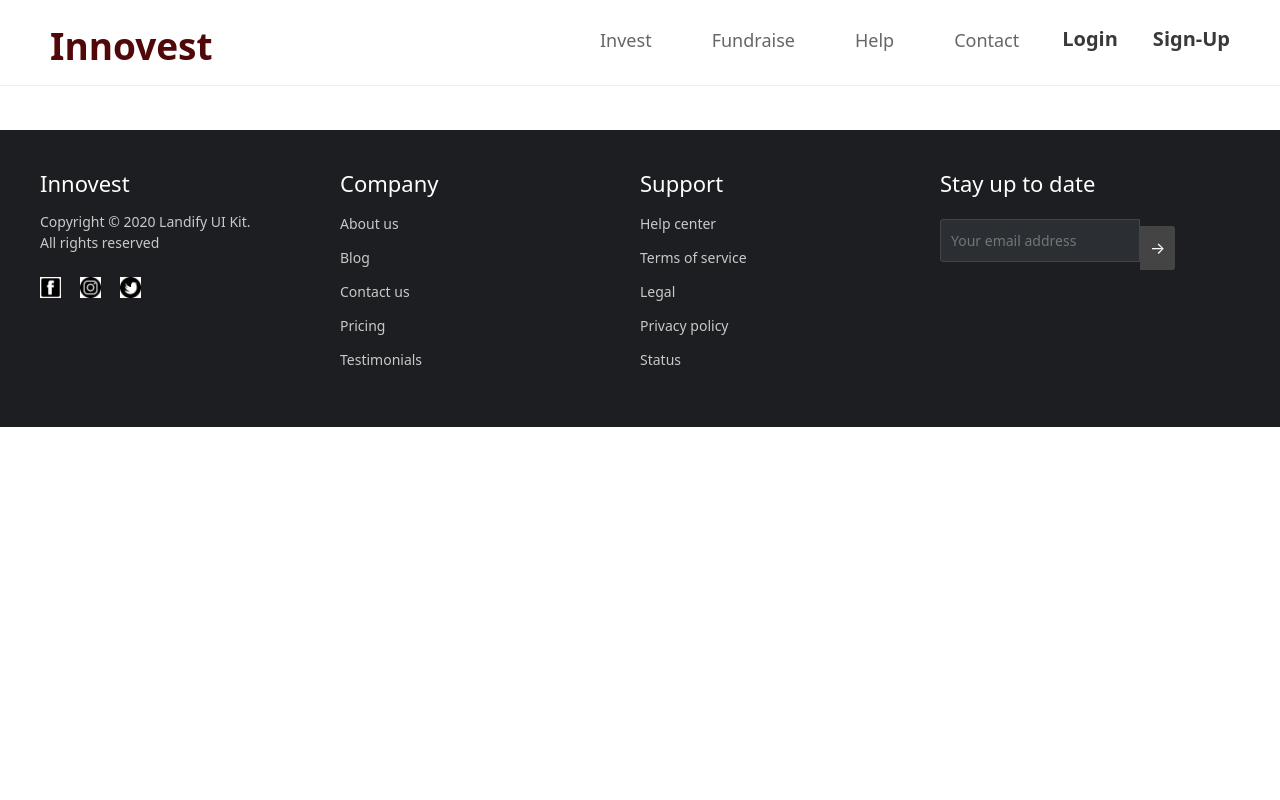
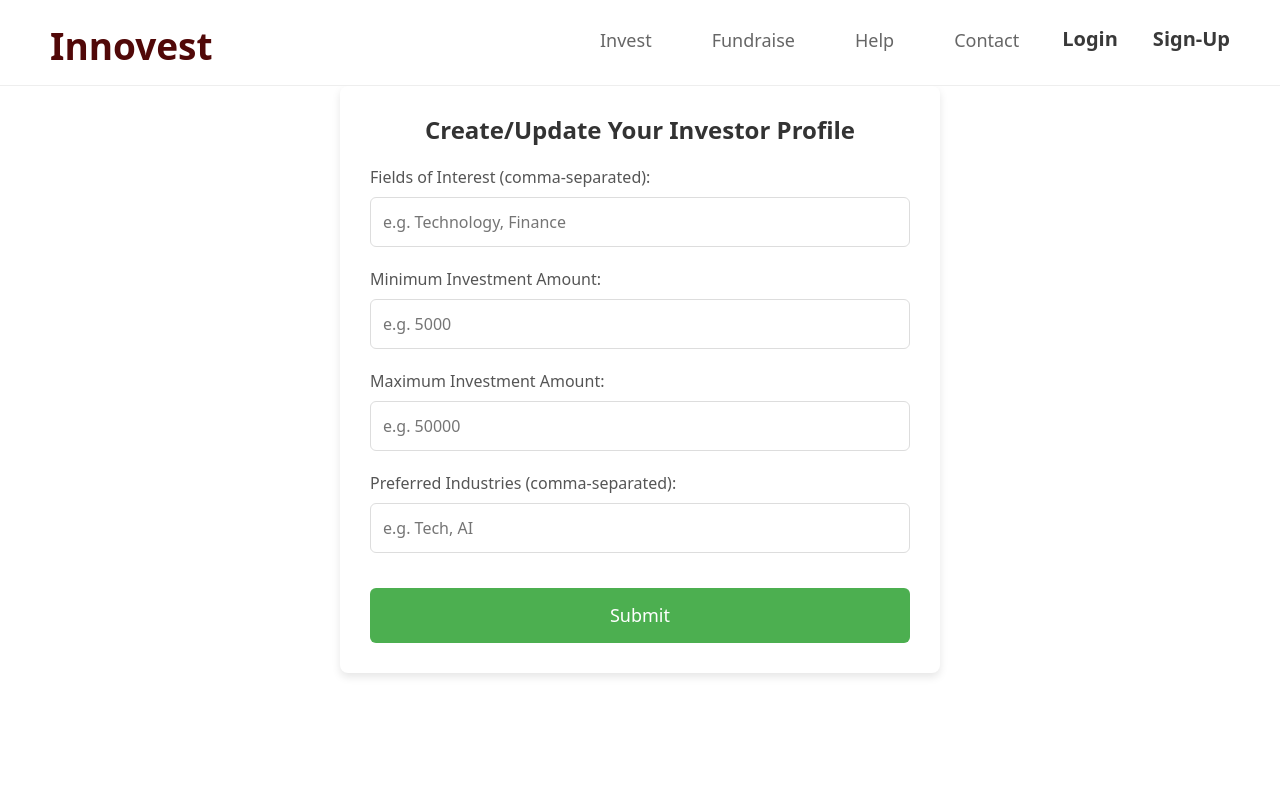
Before and after one commit to kazi-kamruddin/Innovest, a React (Vite) app in the folder frontEnd/: page /investor-info-submit in a window 1280 px wide. Shown: the top 800 px of the page. Built offline with nearby package versions, Linux system fonts and the light colour scheme.

Commit message:
Fixes #27: now users can register as investor

```diff
--- a/frontEnd/package.json
+++ b/frontEnd/package.json
@@ -14,7 +14,8 @@
     "bootstrap": "^5.3.3",
     "react": "^18.3.1",
     "react-dom": "^18.3.1",
-    "react-router-dom": "^6.29.0"
+    "react-router-dom": "^6.29.0",
+    "react-toastify": "^11.0.5"
   },
   "devDependencies": {
     "@eslint/js": "^9.17.0",
--- a/frontEnd/src/App.jsx
+++ b/frontEnd/src/App.jsx
@@ -11,6 +11,7 @@ import InvestorProfile from "./pages/InvestorProfile";
 import Allpitches from "./pages/all_pitches";
 import MoreAllPitches from './pages/more_all_pitches';
 import AboutUs from "./pages/aboutUs";
+import InvestorInfoSubmit from "./pages/investorInfoSubmit.jsx";
 
 
 import Navbar from "./components/Navbar";
@@ -38,6 +39,7 @@ function App() {
           {/* <Route path="/dashboard" element={<Dashboard />} /> */}
           <Route path="/dashboard" element={user ? <Dashboard /> : <Navigate to={"/login"} />} />
           <Route path="/investor-profile" element={<InvestorProfile />} />
+          <Route path="/investor-info-submit" element={<InvestorInfoSubmit />} />
           <Route path="/editProfile" element={<EditProfile />} />
           <Route path="/all-pitches" element={<Allpitches />} />
           <Route path="/all-pitches/:id" element={<MoreAllPitches />} />
--- /dev/null
+++ b/frontEnd/src/pages/investorInfoSubmit.jsx
@@ -0,0 +1,118 @@
+import React, { useState } from 'react';
+import { useAuthContext } from '../hooks/useAuthContext';
+import { useNavigate } from 'react-router-dom';
+import { ToastContainer, toast } from 'react-toastify';
+import 'react-toastify/dist/ReactToastify.css';
+import '../styles/investorInfoSubmit.css';
+
+const InvestorInfoSubmit = () => {
+    const [fieldsOfInterest, setFieldsOfInterest] = useState('');
+    const [investmentRangeMin, setInvestmentRangeMin] = useState('');
+    const [investmentRangeMax, setInvestmentRangeMax] = useState('');
+    const [preferredIndustries, setPreferredIndustries] = useState('');
+
+    const { user } = useAuthContext();
+    const navigate = useNavigate();
+
+    const handleSubmit = async (e) => {
+        e.preventDefault();
+
+        if (!user) {
+            toast.error('You must be logged in to submit your investor profile');
+            return;
+        }
+
+        const data = {
+            user_id: user.id,
+            fields_of_interest: fieldsOfInterest,
+            investment_range_min: investmentRangeMin,
+            investment_range_max: investmentRangeMax,
+            preferred_industries: preferredIndustries,
+        };
+
+        try {
+            const response = await fetch('http://127.0.0.1:8000/api/investor-info', {
+                method: 'POST',
+                headers: {
+                    'Content-Type': 'application/json',
+                    'Authorization': `Bearer ${localStorage.getItem('token')}`,
+                },
+                body: JSON.stringify(data),
+            });
+
+            if (response.status === 201) {
+                toast.success('Investor profile created/updated successfully');
+                setTimeout(() => {
+                    navigate('/dashboard');
+                }, 2300);
+            } else {
+                const errorData = await response.json();
+                throw new Error(errorData.message || 'Error submitting profile');
+            }
+        } catch (error) {
+            console.error('Error submitting investor profile:', error);
+            toast.error('There was an error submitting your profile');
+        }
+    };
+
+    return (
+        <div className="investor-profile-form-container">
+            <h2 className="investor-profile-form-heading">Create/Update Your Investor Profile</h2>
+            <form onSubmit={handleSubmit} className="investor-profile-form">
+                <div className="investor-profile-form-group">
+                    <label htmlFor="fields_of_interest" className="investor-profile-form-label">Fields of Interest (comma-separated):</label>
+                    <input
+                        type="text"
+                        id="fields_of_interest"
+                        value={fieldsOfInterest}
+                        onChange={(e) => setFieldsOfInterest(e.target.value)}
+                        placeholder="e.g. Technology, Finance"
+                        className="investor-profile-form-input"
+                    />
+                </div>
+
+                <div className="investor-profile-form-group">
+                    <label htmlFor="investment_range_min" className="investor-profile-form-label">Minimum Investment Amount:</label>
+                    <input
+                        type="number"
+                        id="investment_range_min"
+                        value={investmentRangeMin}
+                        onChange={(e) => setInvestmentRangeMin(e.target.value)}
+                        placeholder="e.g. 5000"
+                        className="investor-profile-form-input"
+                    />
+                </div>
+
+                <div className="investor-profile-form-group">
+                    <label htmlFor="investment_range_max" className="investor-profile-form-label">Maximum Investment Amount:</label>
+                    <input
+                        type="number"
+                        id="investment_range_max"
+                        value={investmentRangeMax}
+                        onChange={(e) => setInvestmentRangeMax(e.target.value)}
+                        placeholder="e.g. 50000"
+                        className="investor-profile-form-input"
+                    />
+                </div>
+
+                <div className="investor-profile-form-group">
+                    <label htmlFor="preferred_industries" className="investor-profile-form-label">Preferred Industries (comma-separated):</label>
+                    <input
+                        type="text"
+                        id="preferred_industries"
+                        value={preferredIndustries}
+                        onChange={(e) => setPreferredIndustries(e.target.value)}
+                        placeholder="e.g. Tech, AI"
+                        className="investor-profile-form-input"
+                    />
+                </div>
+
+                <button type="submit" className="investor-profile-submit-button">Submit</button>
+            </form>
+
+            <ToastContainer position="top-right" autoClose={3000} hideProgressBar={false} closeOnClick rtl={false} pauseOnFocusLoss draggable pauseOnHover />
+        </div>
+    );
+};
+
+export default InvestorInfoSubmit;
--- a/frontEnd/src/pages/landing_Page.jsx
+++ b/frontEnd/src/pages/landing_Page.jsx
@@ -13,6 +13,9 @@ function LandingPage() {
           <p>Where great businesses and great people meet. We bring together businesses looking for investment and investors with capital,contacts and knowledge to help them succeed.</p>
           <div className="hero-buttons">
           <button className="btn secondary">Get Started →</button>
+          <Link to="/investor-info-submit">
+              <button className="btn secondary">Investor Profile Info</button>
+          </Link>
           </div>
         </div>
         <div className="hero-image">
--- /dev/null
+++ b/frontEnd/src/styles/investorInfoSubmit.css
@@ -0,0 +1,97 @@
+
+
+.investor-profile-form-container {
+    max-width: 600px;
+    margin: 0 auto;
+    padding: 30px;
+    background-color: #fff;
+    border-radius: 8px;
+    box-shadow: 0 4px 8px rgba(0, 0, 0, 0.1);
+  }
+
+  .investor-profile-form-heading {
+    text-align: center;
+    margin-bottom: 20px;
+    font-size: 24px;
+    color: #333;
+    font-weight: 600;
+  }
+
+  .investor-profile-form-group {
+    margin-bottom: 20px;
+  }
+
+  .investor-profile-form-label {
+    display: block;
+    font-size: 16px;
+    color: #555;
+    margin-bottom: 8px;
+  }
+
+  .investor-profile-form-input {
+    width: 100%;
+    padding: 12px;
+    font-size: 16px;
+    border: 1px solid #ddd;
+    border-radius: 6px;
+    transition: border-color 0.3s ease;
+  }
+
+  .investor-profile-form-input:focus {
+    border-color: #4caf50;
+    outline: none;
+  }
+
+  .investor-profile-submit-button {
+    width: 100%;
+    padding: 14px;
+    background-color: #4caf50;
+    color: #fff;
+    font-size: 18px;
+    border: none;
+    border-radius: 6px;
+    cursor: pointer;
+    transition: background-color 0.3s ease;
+  }
+
+  .investor-profile-submit-button:hover {
+    background-color: #45a049;
+  }
+
+  .alert-success {
+    padding: 12px;
+    margin-bottom: 20px;
+    border-radius: 6px;
+    font-size: 16px;
+    text-align: center;
+    background-color: #d4edda;
+    color: #155724;
+  }
+
+  .alert-error {
+    padding: 12px;
+    margin-bottom: 20px;
+    border-radius: 6px;
+    font-size: 16px;
+    text-align: center;
+    background-color: #f8d7da;
+    color: #721c24;
+  }
+
+  @media (max-width: 768px) {
+    .investor-profile-form-container {
+      padding: 20px;
+    }
+
+    .investor-profile-form-heading {
+      font-size: 20px;
+    }
+
+    .investor-profile-form-input {
+      font-size: 14px;
+    }
+
+    .investor-profile-submit-button {
+      font-size: 16px;
+    }
+  }
```
Also changed, not shown: 1 other file (tests, documents, lock files or other folders).
